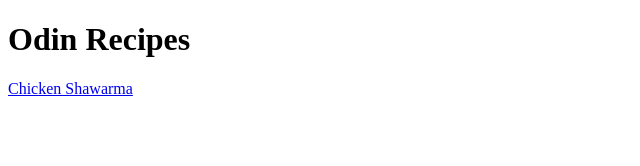
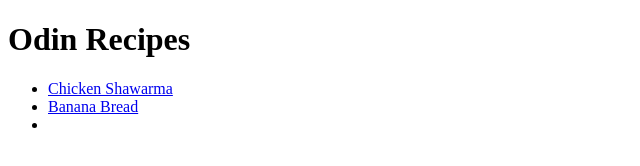
Before and after one commit to AlexAbraham26/odin-recipes, a plain HTML site: page index.html in a window 1280 px wide. Shown: the whole page, without its empty margins (0-640 px from the left). Drawn offline with Linux system fonts and the light colour scheme.

Commit message:
Add link to banana bread html page

```diff
--- a/index.html
+++ b/index.html
@@ -7,7 +7,10 @@
 
     <body>
         <h1>Odin Recipes</h1>
-        <a href="recipes/chicken-shawarma.html">Chicken Shawarma</a>
+        <ul>
+            <li><a href="recipes/chicken-shawarma.html">Chicken Shawarma</a></li>
+            <li><a href="recipes/banana-bread.html">Banana Bread</a></li>
+            <li> </li>
 
     <body>
 </html>
```
